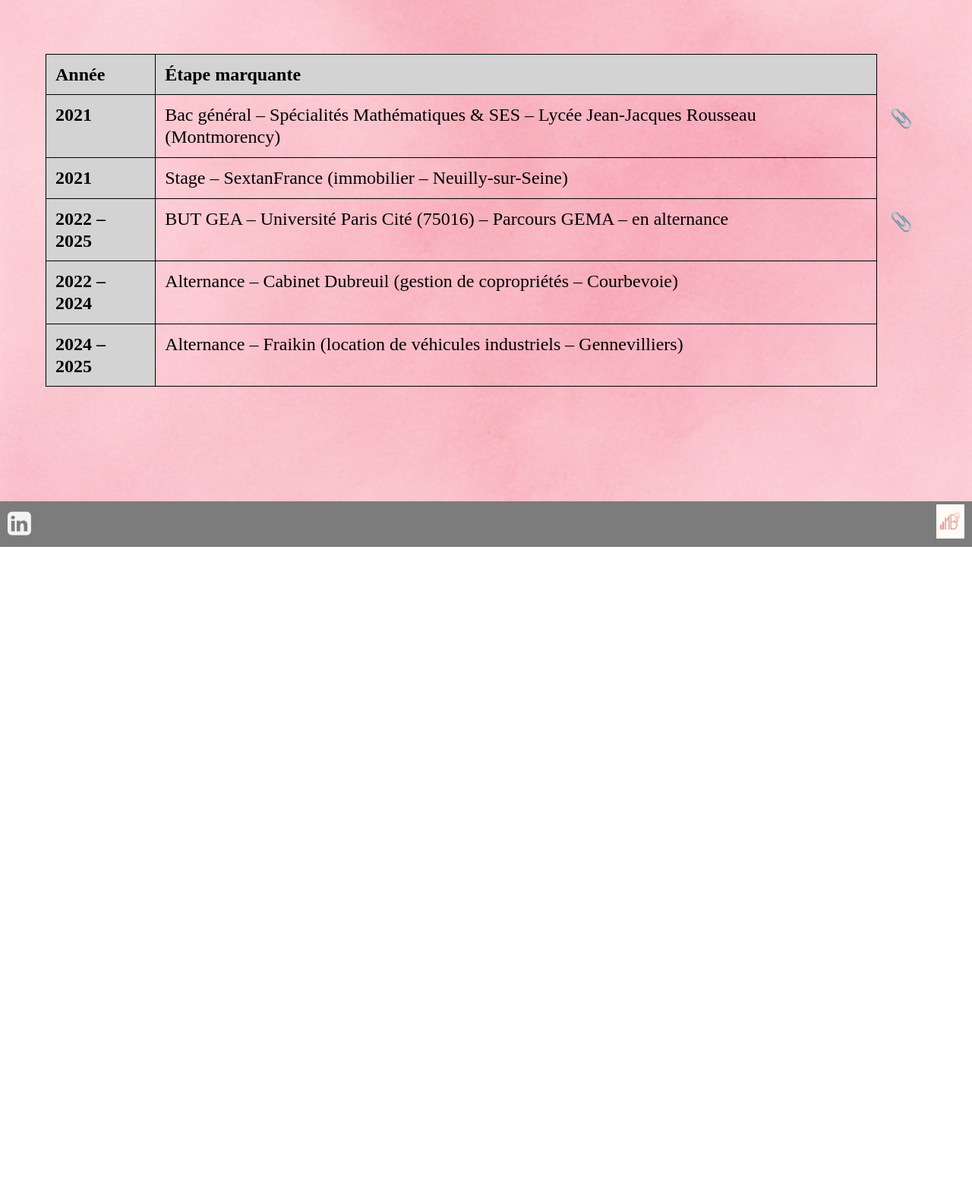
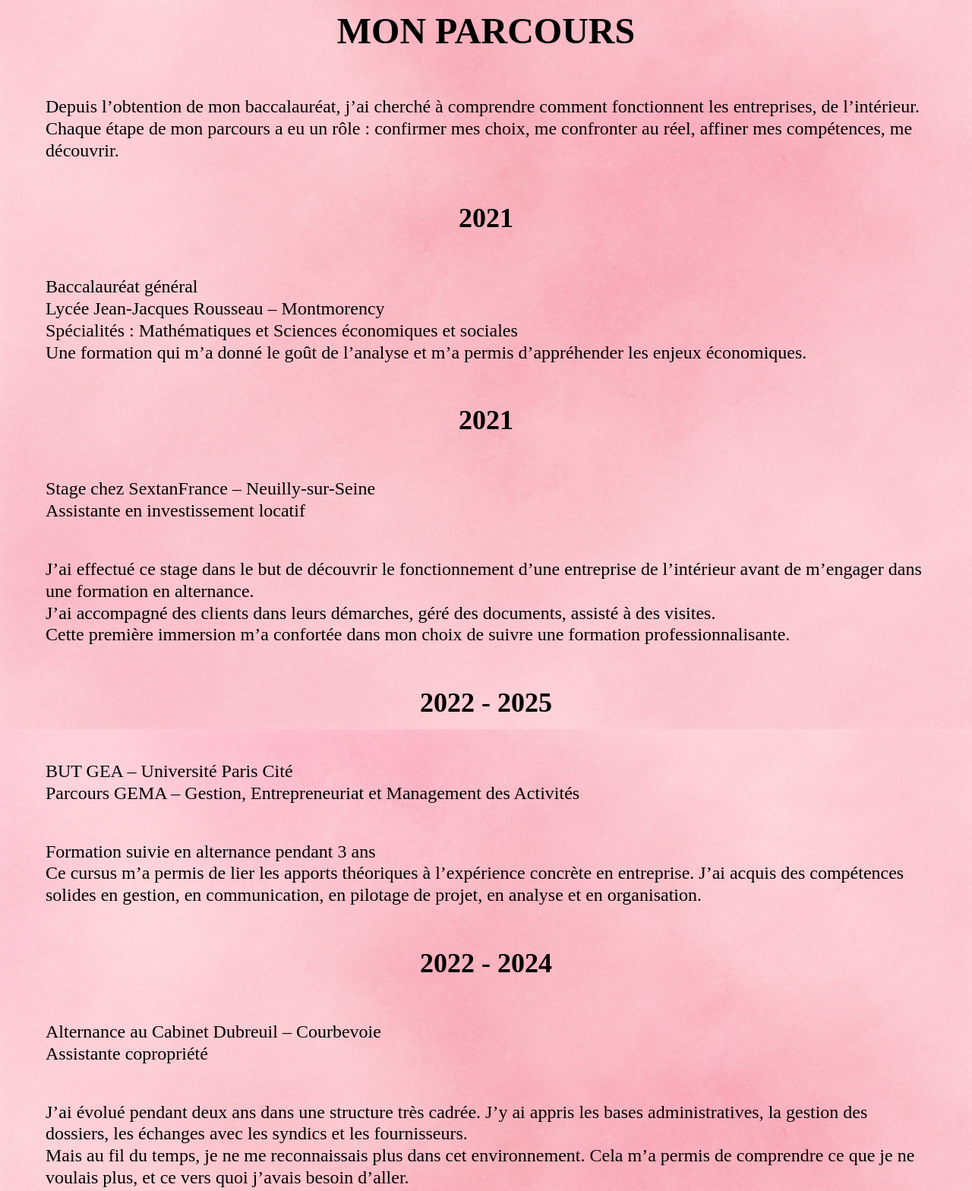
Before and after one commit to walid-aloui/margot-portfolio, a plain HTML site: page parcours.html in a window 1280 px wide. Shown: the part 80-1648 px from the top of the page at 76% size. Before the commit the page ends 800 px from the top, so only its background shows below. Drawn offline with Linux system fonts and the light colour scheme; a web font is replaced by a local one.

Commit message:
Refonte de la page parcours

```diff
--- a/parcours.html
+++ b/parcours.html
@@ -33,7 +33,73 @@
     </header>
 
     <main class="main">
+        <h1 class="title-center">
+            MON PARCOURS
+        </h1>
+
+        <p>
+            Depuis l’obtention de mon baccalauréat, j’ai cherché à comprendre comment fonctionnent les entreprises,
+            de l’intérieur. Chaque étape de mon parcours a eu un rôle : confirmer mes choix, me confronter au réel,
+            affiner mes compétences, me découvrir.
+        </p>
+
+        <h2 class="title-center">2021</h2>
+        <p>
+            Baccalauréat général<br>
+            Lycée Jean-Jacques Rousseau – Montmorency<br>
+            Spécialités : Mathématiques et Sciences économiques et sociales<br>
+            Une formation qui m’a donné le goût de l’analyse et m’a permis d’appréhender les enjeux économiques.
+        </p>
+
+        <h2 class="title-center">2021</h2>
+        <p>
+            Stage chez SextanFrance – Neuilly-sur-Seine<br>
+            Assistante en investissement locatif
+        </p>
+        <p>
+            J’ai effectué ce stage dans le but de découvrir le fonctionnement d’une entreprise de l’intérieur avant de
+            m’engager dans une formation en alternance.<br>
+            J’ai accompagné des clients dans leurs démarches, géré des documents, assisté à des visites.<br>
+            Cette première immersion m’a confortée dans mon choix de suivre une formation professionnalisante.
+        </p>
+
+        <h2 class="title-center">2022 - 2025</h2>
+        <p>
+            BUT GEA – Université Paris Cité<br>
+            Parcours GEMA – Gestion, Entrepreneuriat et Management des Activités
+        </p>
+        <p>
+            Formation suivie en alternance pendant 3 ans<br>
+            Ce cursus m’a permis de lier les apports théoriques à l’expérience concrète en entreprise. J’ai acquis des
+            compétences solides en gestion, en communication, en pilotage de projet, en analyse et en organisation.
+        </p>
+
+        <h2 class="title-center">2022 - 2024</h2>
+        <p>
+            Alternance au Cabinet Dubreuil – Courbevoie<br>
+            Assistante copropriété
+        </p>
+        <p>
+            J’ai évolué pendant deux ans dans une structure très cadrée. J’y ai appris les bases administratives, la
+            gestion des dossiers, les échanges avec les syndics et les fournisseurs.<br>
+            Mais au fil du temps, je ne me reconnaissais plus dans cet environnement. Cela m’a permis de
+            comprendre ce que je ne voulais plus, et ce vers quoi j’avais besoin d’aller.
+        </p>
+
+        <h2 class="title-center">2024 - 2025</h2>
+        <p>
+            Alternance chez Fraikin – Gennevilliers<br>
+            Adjointe des opérations, puis réceptionnaire technique
+        </p>
+        <p>
+            Cette dernière année a été une vraie révélation.<br>
+            J’ai été encadrée par une tutrice exigeante, très rigoureuse, qui m’a rapidement fait évoluer. Grâce à elle,
+            j’ai
+            gagné en organisation et en professionnalisme.
+        </p>
+
         <div class="table-parcours">
+            <h2>Tableau récapitulatif</h2>
             <table>
                 <thead>
                     <tr>
--- a/style.css
+++ b/style.css
@@ -135,8 +135,9 @@ body {
 /* ------------------------------ CSS PARCOURS ------------------------------------------- */
 
 .table-parcours {
-    height: 100%;
+    margin-top: 50px;
     display: flex;
+    flex-direction: column;
     justify-content: center;
     align-items: center;
 }
@@ -170,7 +171,7 @@ td {
 
 /* ------------------------------ CSS CMPETENCES ------------------------------------------- */
 
-.big-title {
+.title-center {
     text-align: center;
 }
 
```
Also changed, not shown: competences.html (+1 -1 lines).
